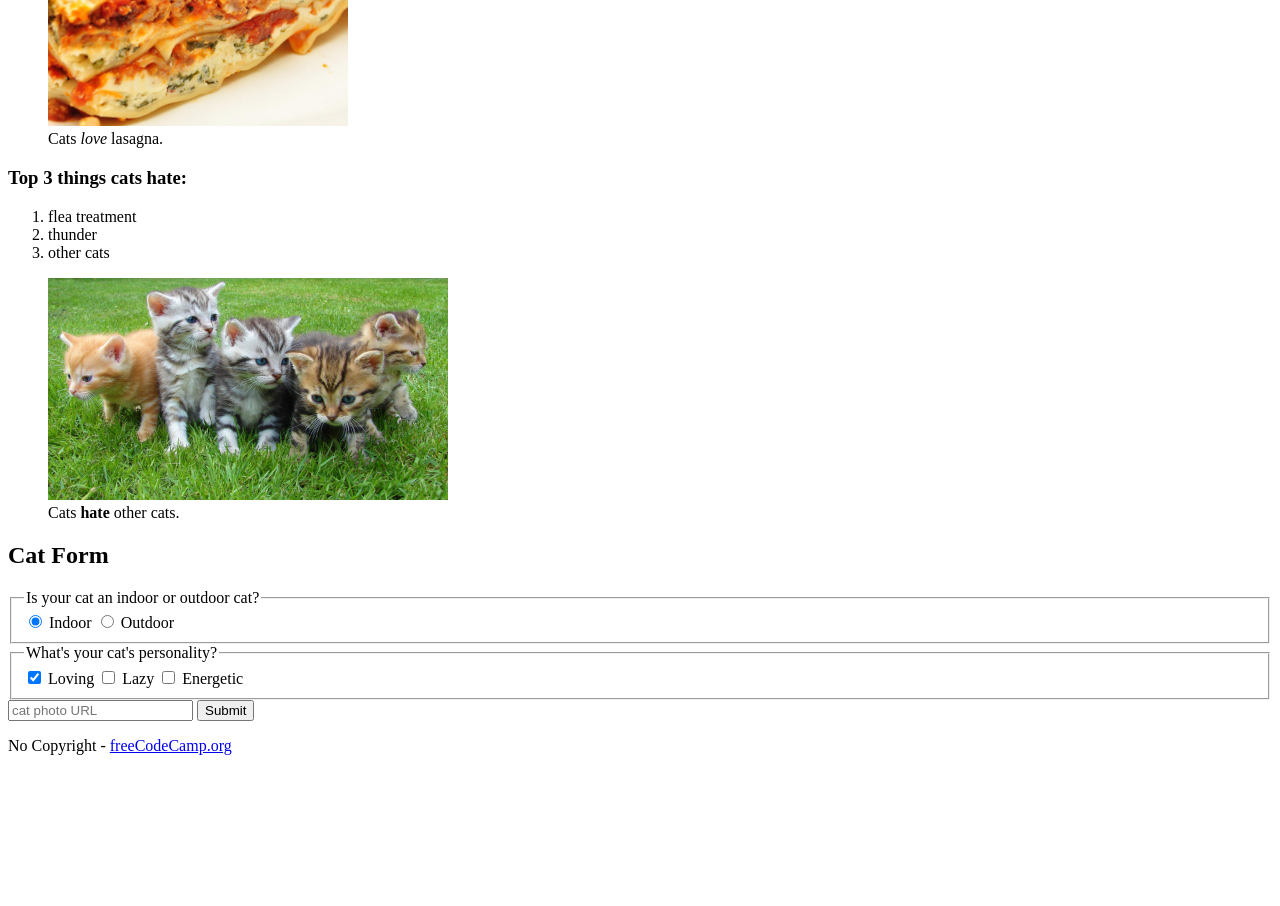
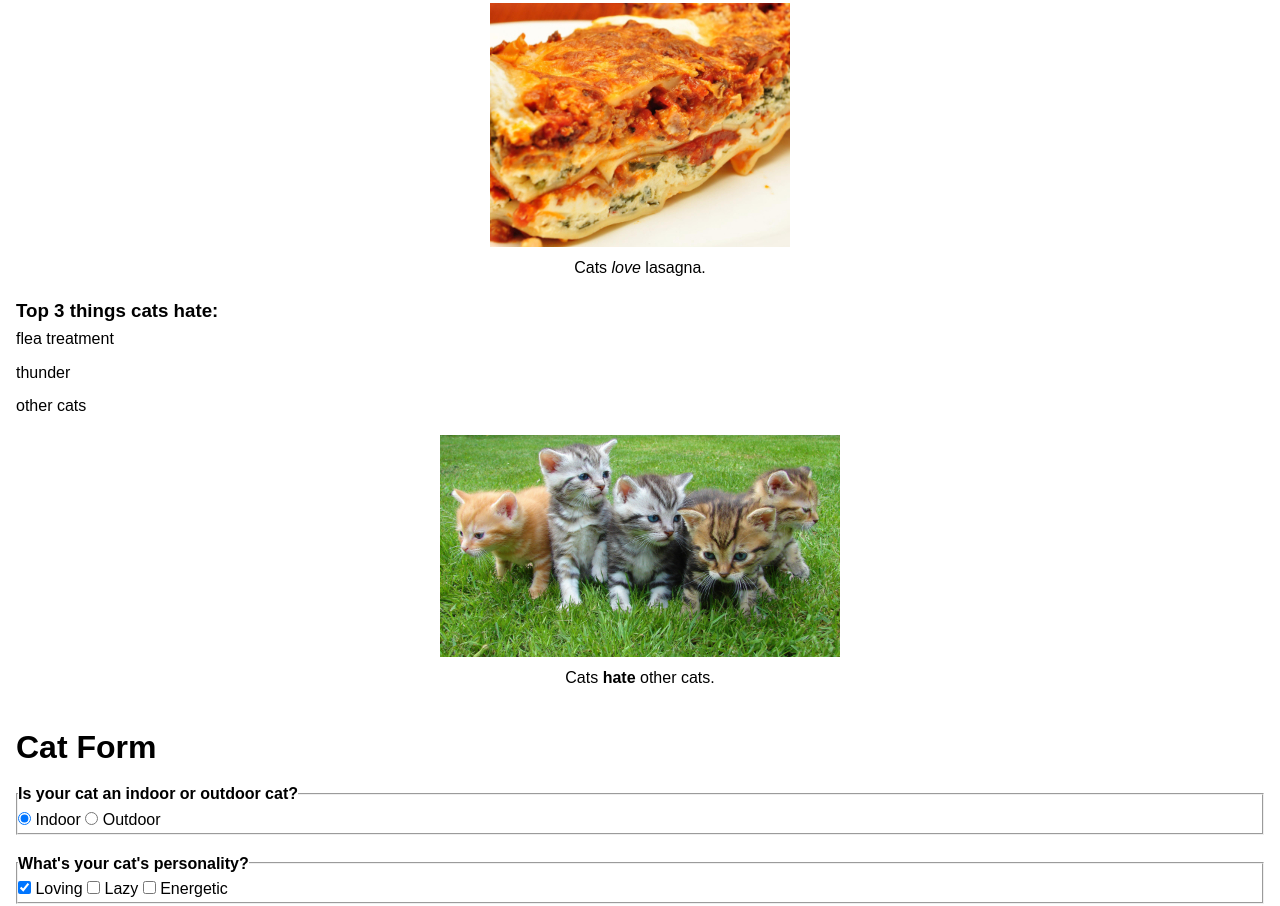
Before and after one commit to rostyslavudovenko/CatPhotoApp, a plain HTML site: page index.html in a window 1280 px wide. Shown: the part 775-1681 px from the top of the page. Before the commit the page ends 1546 px from the top, so only its background shows below. Drawn offline with Linux system fonts and the light colour scheme.

Commit message:
Added basic css

```diff
--- /dev/null
+++ b/css/style.css
@@ -0,0 +1,117 @@
+* {
+    box-sizing: border-box;
+    margin: 0;
+    padding: 0;
+  }
+
+  body {
+    font-family: Arial, sans-serif;
+    line-height: 1.6;
+  }
+
+  .header {
+    background-color: #f4f4f4;
+    padding: 1rem;
+    text-align: center;
+  }
+
+  .header__title {
+    font-size: 2rem;
+  }
+
+  .main {
+    padding: 1rem;
+  }
+
+  .section {
+    margin-bottom: 2rem;
+  }
+
+  .section__title {
+    font-size: 1.5rem;
+    margin-bottom: 0.5rem;
+  }
+
+  .section__text {
+    margin-bottom: 1rem;
+  }
+
+  .section__image {
+    max-width: 100%;
+    height: auto;
+    display: block;
+    margin: 0 auto;
+  }
+
+  .list {
+    list-style: none;
+    padding: 0;
+  }
+
+  .list__item {
+    margin-bottom: 0.5rem;
+  }
+
+  .figure {
+    margin: 1rem 0;
+    text-align: center;
+  }
+
+  .figure__image {
+    max-width: 100%;
+    height: auto;
+  }
+
+  .form__fieldset {
+    margin-bottom: 1rem;
+  }
+
+  .form__legend {
+    font-weight: bold;
+  }
+
+  .form__input {
+    display: block;
+    width: 100%;
+    padding: 0.5rem;
+    margin-bottom: 1rem;
+    border: 1px solid #ccc;
+    border-radius: 4px;
+  }
+
+  .form__button {
+    padding: 0.7rem 1.5rem;
+    border: none;
+    background-color: #007bff;
+    color: #fff;
+    border-radius: 4px;
+    cursor: pointer;
+  }
+
+  .form__button:hover {
+    background-color: #0056b3;
+  }
+
+  .footer {
+    text-align: center;
+    background-color: #f4f4f4;
+    padding: 1rem;
+  }
+
+  .footer__text {
+    font-size: 0.9rem;
+  }
+
+  @media (min-width: 768px) {
+    .header__title {
+      font-size: 3rem;
+    }
+
+    .section__title {
+      font-size: 2rem;
+    }
+
+    .form__button {
+      width: auto;
+    }
+  }
--- a/index.html
+++ b/index.html
@@ -1,60 +1,84 @@
 <!DOCTYPE html>
-
 <html lang="en">
   <head>
     <meta charset="utf-8" />
+    <meta name="viewport" content="width=device-width, initial-scale=1.0" />
     <title>CatPhotoApp</title>
+    <link rel="stylesheet" href="css/style.css" />
   </head>
   <body>
-    <main>
-      <h1>CatPhotoApp</h1>
-      <section>
-        <h2>Cat Photos</h2>
-        <p>
-          Everyone loves <a href="img/running-cats.jpg">cute cats</a> online!
+    <header class="header">
+      <h1 class="header__title">CatPhotoApp</h1>
+    </header>
+    <main class="main">
+      <section class="section section--photos">
+        <h2 class="section__title">Cat Photos</h2>
+        <p class="section__text">
+          Everyone loves
+          <a href="img/running-cats.jpg" class="link">cute cats</a> online!
         </p>
-        <p>
+        <p class="section__text">
           See more
-          <a target="_blank" href="https://freecatphotoapp.com">cat photos</a>
+          <a target="_blank" href="https://freecatphotoapp.com" class="link"
+            >cat photos</a
+          >
           in our gallery.
         </p>
-        <a href="https://freecatphotoapp.com"
-          ><img
+        <a href="https://freecatphotoapp.com" class="section__image-link">
+          <img
             src="img/relaxing-cat.jpg"
             alt="A cute orange cat lying on its back."
-        /></a>
+            class="section__image"
+          />
+        </a>
       </section>
-      <section>
-        <h2>Cat Lists</h2>
-        <h3>Things cats love:</h3>
-        <ul>
-          <li>cat nip</li>
-          <li>laser pointers</li>
-          <li>lasagna</li>
+      <section class="section section--lists">
+        <h2 class="section__title">Cat Lists</h2>
+        <h3 class="section__subtitle">Things cats love:</h3>
+        <ul class="list">
+          <li class="list__item">cat nip</li>
+          <li class="list__item">laser pointers</li>
+          <li class="list__item">lasagna</li>
         </ul>
-        <figure>
-          <img src="img/lasagna.jpg" alt="A slice of lasagna on a plate." />
-          <figcaption>Cats <em>love</em> lasagna.</figcaption>
+        <figure class="figure">
+          <img
+            src="img/lasagna.jpg"
+            alt="A slice of lasagna on a plate."
+            class="figure__image"
+          />
+          <figcaption class="figure__caption">
+            Cats <em>love</em> lasagna.
+          </figcaption>
         </figure>
-        <h3>Top 3 things cats hate:</h3>
-        <ol>
-          <li>flea treatment</li>
-          <li>thunder</li>
-          <li>other cats</li>
+        <h3 class="section__subtitle">Top 3 things cats hate:</h3>
+        <ol class="list">
+          <li class="list__item">flea treatment</li>
+          <li class="list__item">thunder</li>
+          <li class="list__item">other cats</li>
         </ol>
-        <figure>
-          <img src="img/cats.jpg" alt="Five cats looking around a field." />
-          <figcaption>Cats <strong>hate</strong> other cats.</figcaption>
+        <figure class="figure">
+          <img
+            src="img/cats.jpg"
+            alt="Five cats looking around a field."
+            class="figure__image"
+          />
+          <figcaption class="figure__caption">
+            Cats <strong>hate</strong> other cats.
+          </figcaption>
         </figure>
       </section>
-      <section>
-        <h2>Cat Form</h2>
-        <form action="https://freecatphotoapp.com/submit-cat-photo">
-          <fieldset>
-            <legend>Is your cat an indoor or outdoor cat?</legend>
+      <section class="section section--form">
+        <h2 class="section__title">Cat Form</h2>
+        <form
+          action="https://freecatphotoapp.com/submit-cat-photo"
+          class="form"
+        >
+          <fieldset class="form__fieldset">
+            <legend class="form__legend">
+              Is your cat an indoor or outdoor cat?
+            </legend>
             <label
               ><input
-                id="indoor"
                 type="radio"
                 name="indoor-outdoor"
                 value="indoor"
@@ -63,49 +87,45 @@
               Indoor</label
             >
             <label
-              ><input
-                id="outdoor"
-                type="radio"
-                name="indoor-outdoor"
-                value="outdoor"
-              />
+              ><input type="radio" name="indoor-outdoor" value="outdoor" />
               Outdoor</label
             >
           </fieldset>
-          <fieldset>
-            <legend>What's your cat's personality?</legend>
-            <input
-              id="loving"
-              type="checkbox"
-              name="personality"
-              value="loving"
-              checked
-            />
-            <label for="loving">Loving</label>
-            <input id="lazy" type="checkbox" name="personality" value="lazy" />
-            <label for="lazy">Lazy</label>
-            <input
-              id="energetic"
-              type="checkbox"
-              name="personality"
-              value="energetic"
-            />
-            <label for="energetic">Energetic</label>
+          <fieldset class="form__fieldset">
+            <legend class="form__legend">What's your cat's personality?</legend>
+            <label
+              ><input
+                type="checkbox"
+                name="personality"
+                value="loving"
+                checked
+              />
+              Loving</label
+            >
+            <label
+              ><input type="checkbox" name="personality" value="lazy" />
+              Lazy</label
+            >
+            <label
+              ><input type="checkbox" name="personality" value="energetic" />
+              Energetic</label
+            >
           </fieldset>
           <input
             type="text"
             name="catphotourl"
             placeholder="cat photo URL"
             required
+            class="form__input"
           />
-          <button type="submit">Submit</button>
+          <button type="submit" class="form__button">Submit</button>
         </form>
       </section>
     </main>
-    <footer>
-      <p>
+    <footer class="footer">
+      <p class="footer__text">
         No Copyright -
-        <a href="https://www.freecodecamp.org">freeCodeCamp.org</a>
+        <a href="https://www.freecodecamp.org" class="link">freeCodeCamp.org</a>
       </p>
     </footer>
   </body>
```
